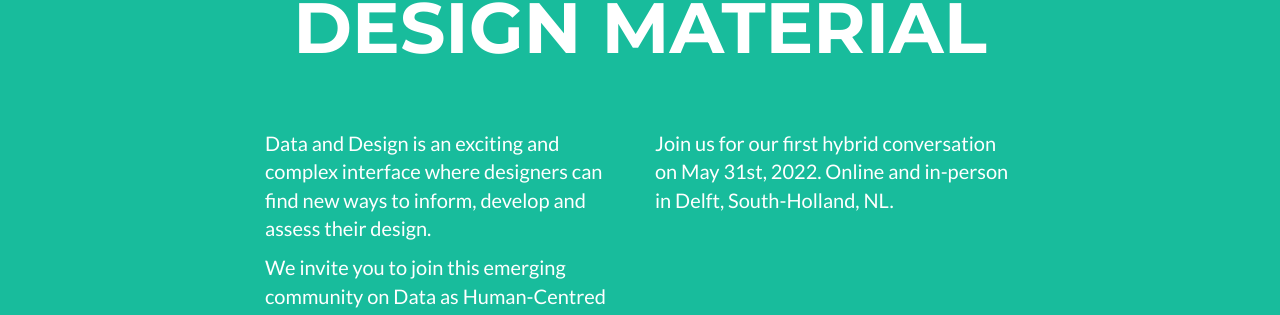
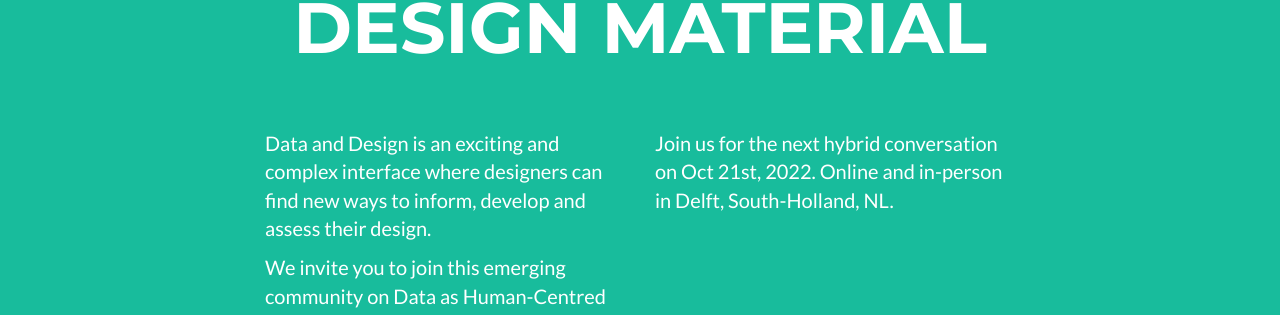
Before and after one commit to datacentricdesign/sig, a Jekyll site: the page built from _posts/2022-10-13-conversation5.markdown, in a window 1280 px wide and 900 px high. Shown: the part 325-640 px from the top of the window. Built offline with Jekyll 4.4.1, drawn with Linux system fonts in a browser that asks for light colours.

Commit message:
update conversation date

```diff
--- a/_includes/header.html
+++ b/_includes/header.html
@@ -25,7 +25,7 @@
       <div class="col-lg-4">
         <div class="intro-text" style="text-align: left;">
           <p>
-            Join us for our first hybrid conversation on May 31st, 2022. Online and in-person in Delft, South-Holland, NL.
+            Join us for the next hybrid conversation on Oct 21st, 2022. Online and in-person in Delft, South-Holland, NL.
           </p>
         </div>
       </div>
```
